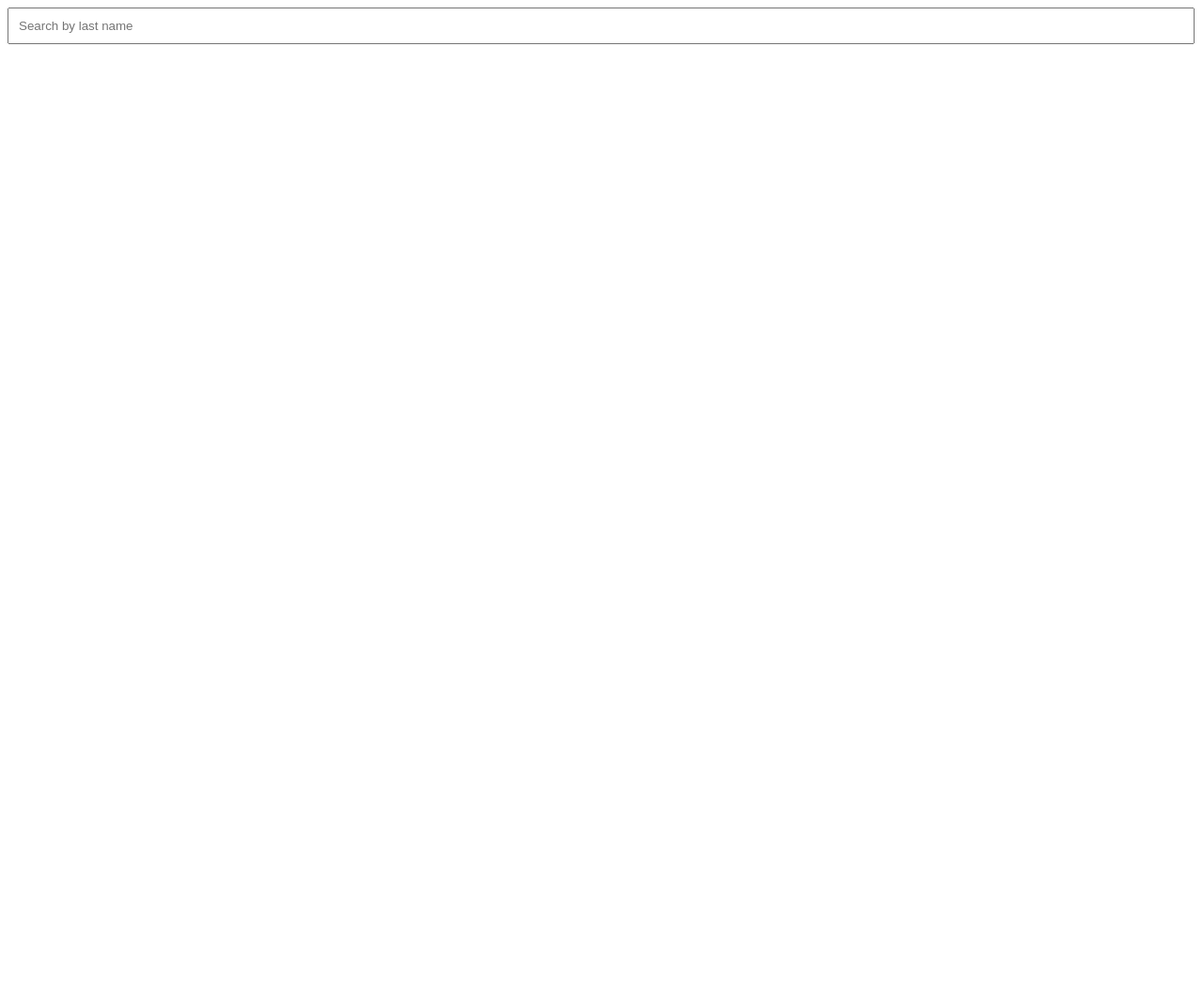
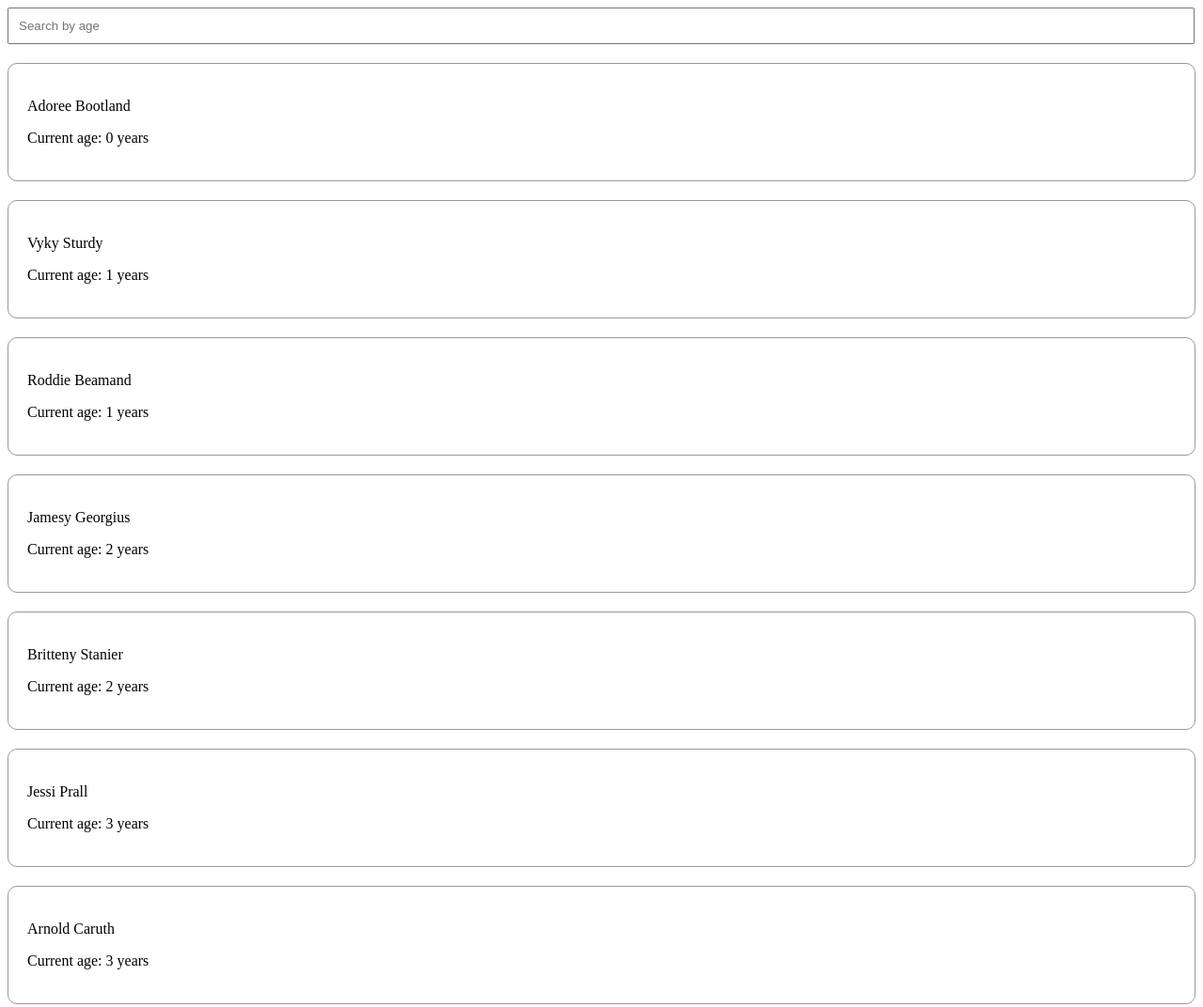
Before and after one commit to josefanderberg/PeopleSearch, a website: page age_filter.html in a window 1280 px wide. Shown: the top 1072 px of the page at 94% size. Before the commit the page ends 800 px from the top, so only its background shows below. Drawn offline with Linux system fonts and the light colour scheme.

Commit message:
Add age filter and sort

```diff
--- a/age_filter.html
+++ b/age_filter.html
@@ -9,9 +9,10 @@
 </head>
 <body>
 
-     <input class="search-field" type="text" placeholder="Search by last name">
+     <input class="search-field" type="text" placeholder="Search by age ">
   <article class="people"></article>
 
     <script type="module" src="age_filter.js"></script>
+
 </body>
 </html>
--- a/age_filter.js
+++ b/age_filter.js
@@ -1,2 +1,54 @@
 const peopleRaw = await fetch('people.json');
 const people = await peopleRaw.json();
+
+function AgeCount(birthDate, today) {
+ let age = today.getFullYear() - birthDate.getFullYear();
+if (birthDate.getMonth() > today.getMonth() ||
+(birthDate.getMonth() === today.getMonth() && birthDate.getDate() > today.getDate()))
+{
+age--;
+}
+return age;
+}
+
+function render(searchTerm = '') {
+  const today = new Date();
+  let html = '';
+
+  const filtered = people
+    .filter(person => {
+      const age = AgeCount(new Date(person.birthDate), today);
+      return (
+        age.toString().includes(searchTerm)
+      );
+    })
+    .map(person => ({
+      firstName: person.firstName,
+      lastName: person.lastName,
+      age: AgeCount(new Date(person.birthDate), today)
+    }))
+
+    .toSorted((a, b) => a.age - b.age);
+
+  for (let { firstName, lastName, age } of filtered) {
+    html += `
+      <div class="person">
+        <p>${firstName} ${lastName}</p>
+        <p>Current age: ${age} years</p>
+      </div>
+    `;
+  }
+
+  if (html === '') {
+    html = '<p>No matches found.</p>';
+  }
+
+  document.querySelector('.people').innerHTML = html;
+}
+
+document.querySelector('.search-field')
+.addEventListener('input', event => {
+  render(event.target.value);
+});
+
+render('');
```
